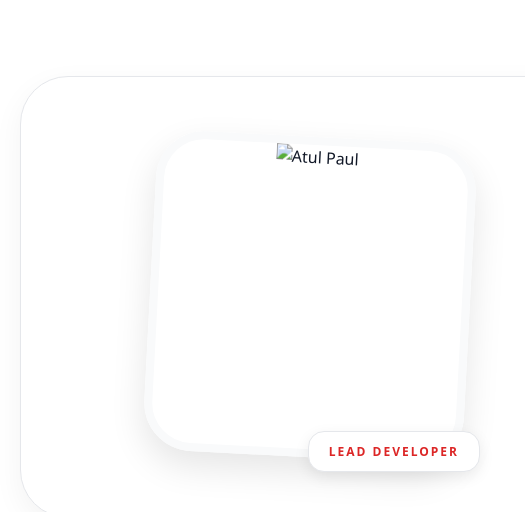
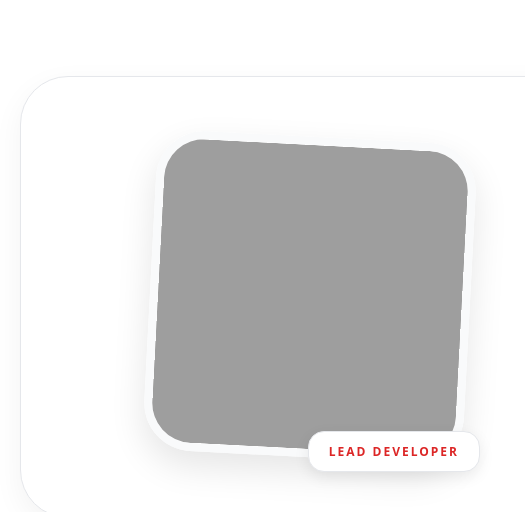
Before and after one commit to atul-dev-ai/WDE-Lab-Resource, a website: page semester-assignment/index.html in a window 1280 px wide. Shown: the part 2220-2732 px from the top of the page, 0-525 px from the left. Drawn offline with Linux system fonts and the light colour scheme; some packages are replaced by stand-ins of ours; the site is published under a folder, as on GitHub Pages, so addresses that start at the root find nothing; a script that the page names is missing.

Commit message:
Update index.html

```diff
--- a/semester-assignment/index.html
+++ b/semester-assignment/index.html
@@ -192,7 +192,7 @@
 
         <div class="dev-image-box">
           <div class="img-frame">
-            <img src="/LifeFlow/assets/atul-profile.jpg" alt="Atul Paul">
+            <img src="../LifeFlow/assets/atul-profile.jpg" alt="Atul Paul">
           </div>
           <div class="dev-badge">Lead Developer</div>
         </div>
```
